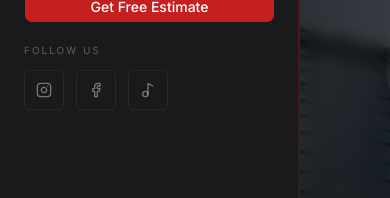
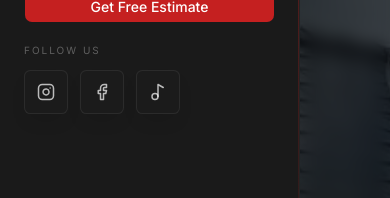
Before and after one commit to MohammedSarfaraz-droid/gutama, a Next.js app: page /services/slate-roof in a window 390 px wide. Both pictures are taken after a click on the button "Toggle navigation". Shown: the part 510-708 px from the top of the page. Built offline with nearby package versions, Linux system fonts and the light colour scheme; a web font is replaced by a local one.

Commit message:
fix: update social media button styles and adjust gallery tile height for better layout

```diff
--- a/src/components/layout/mobile-nav-menu.tsx
+++ b/src/components/layout/mobile-nav-menu.tsx
@@ -137,12 +137,12 @@ export function MobileNavMenu({
                 rel="noopener noreferrer"
                 aria-label="Follow us on Instagram"
                 className={cn(
-                  "group flex h-10 w-10 items-center justify-center rounded-sm",
-                  "border border-border/60 text-foreground/40",
-                  "transition-all duration-300 hover:border-primary/50 hover:bg-primary/5 hover:text-primary"
+                  "group flex h-11 w-11 items-center justify-center rounded-md",
+                  "border border-border/70 bg-card/40 text-foreground/70 shadow-[0_10px_24px_-16px_rgba(0,0,0,0.9)]",
+                  "transition-all duration-300 hover:-translate-y-0.5 hover:border-secondary/60 hover:bg-secondary/10 hover:text-secondary hover:shadow-luxury"
                 )}
               >
-                <Instagram className="h-4 w-4 transition-transform duration-300 group-hover:scale-110" />
+                <Instagram className="h-4.5 w-4.5 transition-all duration-300 group-hover:scale-110 group-hover:drop-shadow-[0_0_8px_rgba(201,159,58,0.45)]" />
               </a>
               <a
                 href="https://facebook.com"
@@ -150,12 +150,12 @@ export function MobileNavMenu({
                 rel="noopener noreferrer"
                 aria-label="Follow us on Facebook"
                 className={cn(
-                  "group flex h-10 w-10 items-center justify-center rounded-sm",
-                  "border border-border/60 text-foreground/40",
-                  "transition-all duration-300 hover:border-primary/50 hover:bg-primary/5 hover:text-primary"
+                  "group flex h-11 w-11 items-center justify-center rounded-md",
+                  "border border-border/70 bg-card/40 text-foreground/70 shadow-[0_10px_24px_-16px_rgba(0,0,0,0.9)]",
+                  "transition-all duration-300 hover:-translate-y-0.5 hover:border-secondary/60 hover:bg-secondary/10 hover:text-secondary hover:shadow-luxury"
                 )}
               >
-                <Facebook className="h-4 w-4 transition-transform duration-300 group-hover:scale-110" />
+                <Facebook className="h-4.5 w-4.5 transition-all duration-300 group-hover:scale-110 group-hover:drop-shadow-[0_0_8px_rgba(201,159,58,0.45)]" />
               </a>
               <a
                 href="https://www.tiktok.com/@gutamaroofing.com"
@@ -163,12 +163,12 @@ export function MobileNavMenu({
                 rel="noopener noreferrer"
                 aria-label="Follow us on TikTok"
                 className={cn(
-                  "group flex h-10 w-10 items-center justify-center rounded-sm",
-                  "border border-border/60 text-foreground/40",
-                  "transition-all duration-300 hover:border-primary/50 hover:bg-primary/5 hover:text-primary"
+                  "group flex h-11 w-11 items-center justify-center rounded-md",
+                  "border border-border/70 bg-card/40 text-foreground/70 shadow-[0_10px_24px_-16px_rgba(0,0,0,0.9)]",
+                  "transition-all duration-300 hover:-translate-y-0.5 hover:border-secondary/60 hover:bg-secondary/10 hover:text-secondary hover:shadow-luxury"
                 )}
               >
-                <Music2 className="h-4 w-4 transition-transform duration-300 group-hover:scale-110" />
+                <Music2 className="h-4.5 w-4.5 transition-all duration-300 group-hover:scale-110 group-hover:drop-shadow-[0_0_8px_rgba(201,159,58,0.45)]" />
               </a>
             </div>
           </div>
--- a/src/components/services/slate-roof/showcase-section.tsx
+++ b/src/components/services/slate-roof/showcase-section.tsx
@@ -58,7 +58,7 @@ export function SlateRoofShowcaseSection() {
           <Button asChild variant="outline" className="h-12 border-secondary/40 px-6 text-sm text-secondary hover:bg-secondary/10 hover:text-secondary"><Link href="/gallery">Full Portfolio <ArrowUpRight size={14} className="ml-2" /></Link></Button>
         </div>
         <div className="grid grid-cols-2 gap-1.5 lg:grid-cols-[1.5fr_1fr_1fr] lg:grid-rows-[auto_auto] lg:gap-1">
-          <GalleryTile src={content.featured.src} location={content.featured.location} title={content.featured.title} className="col-span-2 min-h-[240px] lg:col-span-1 lg:row-span-2 lg:min-h-[520px]" titleSize="text-2xl" />
+          <GalleryTile src={content.featured.src} location={content.featured.location} title={content.featured.title} className="col-span-2 min-h-60 lg:col-span-1 lg:row-span-2 lg:min-h-130" titleSize="text-2xl" />
           {content.items.map((item) => (
             <GalleryTile key={`${item.title}-${item.location}`} src={item.src} location={item.location} title={item.title} className="aspect-4/3" titleSize="text-base" />
           ))}
```
